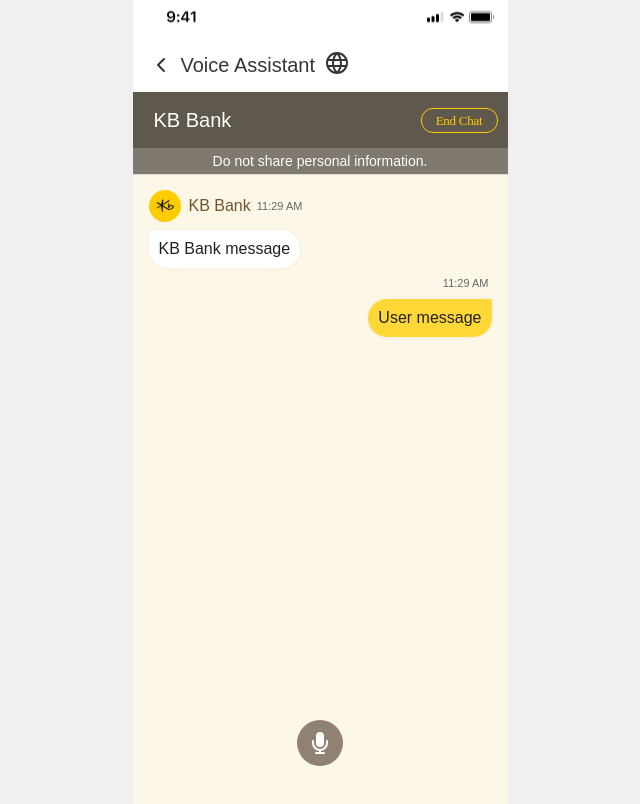
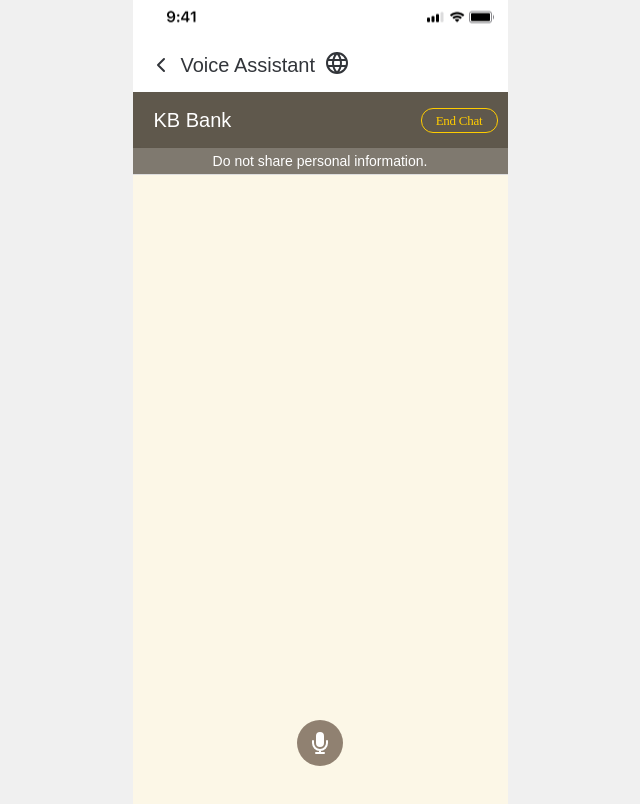
Before and after one commit to gimeus/KB_financial_AI, a React (Create React App) app in the folder web/Frontend/: page / in a window 1280 px wide. Shown: the whole page, without its empty margins (320-960 px from the left). Built offline with nearby package versions, Linux system fonts and the light colour scheme; a web font is replaced by a local one.

Commit message:
0810 App.js Test

```diff
--- a/web/Frontend/src/App.js
+++ b/web/Frontend/src/App.js
@@ -6,30 +6,76 @@
 import MicButton from './components/MicButton';
 
 const App = () => {
+  const [messageList, setMessageList] = useState([]);
   const [listening, setListening] = useState(false);
 
+  // Web Speech API를 사용한 음성 인식 함수
   const handleStart = () => {
-    setListening(true);
+    // 브라우저 호환성 체크
+    const SpeechRecognition =
+      window.SpeechRecognition || window.webkitSpeechRecognition;
+
+    if (!SpeechRecognition) {
+      alert(
+        'Your browser does not support Speech Recognition. Please try using Chrome or Edge.'
+      );
+      return;
+    }
+
+    const recognition = new SpeechRecognition();
+    recognition.lang = 'en-US'; // 인식할 언어 설정
+    recognition.interimResults = false; // 중간 결과 반환 여부
+    recognition.maxAlternatives = 1; // 최대 대안 개수
+
+    recognition.onstart = () => {
+      console.log('Voice recognition started.');
+      setListening(true);
+    };
+
+    recognition.onresult = (event) => {
+      const transcript = event.results[0][0].transcript; // 인식된 텍스트
+      console.log('Transcription:', transcript);
+
+      // 인식된 텍스트를 메시지 리스트에 추가
+      setMessageList((prevMessages) => {
+        const newMessages = [
+          ...prevMessages,
+          {
+            type: 'user',
+            text: transcript,
+            time: new Date().toLocaleTimeString(),
+          },
+        ];
+        console.log('Updated message list:', newMessages); // 상태 업데이트 확인
+        return newMessages;
+      });
+
+      setListening(false); // 인식 종료 시 listening 상태 해제
+    };
+
+    recognition.onerror = (event) => {
+      console.error('Recognition error:', event.error);
+      setListening(false);
+    };
+
+    recognition.onend = () => {
+      console.log('Voice recognition ended.');
+      setListening(false);
+    };
+
+    recognition.start();
   };
-
-  const formatTime = (date) => {
-    const options = { hour: 'numeric', minute: 'numeric', hour12: true };
-    return new Intl.DateTimeFormat('en-US', options).format(date);
-  };
-
-  const currentTime = formatTime(new Date());
 
   return (
     <div className="app">
       <StatusBar />
       <Header />
       <div className="chat-window">
-        <ChatMessage type="bot" time={currentTime}>
-          KB Bank message
-        </ChatMessage>
-        <ChatMessage type="user" time={currentTime}>
-          User message
-        </ChatMessage>
+        {messageList.map((message, index) => (
+          <ChatMessage key={index} type={message.type} time={message.time}>
+            {message.text}
+          </ChatMessage>
+        ))}
       </div>
       <MicButton listening={listening} onClick={handleStart} />
     </div>
```
